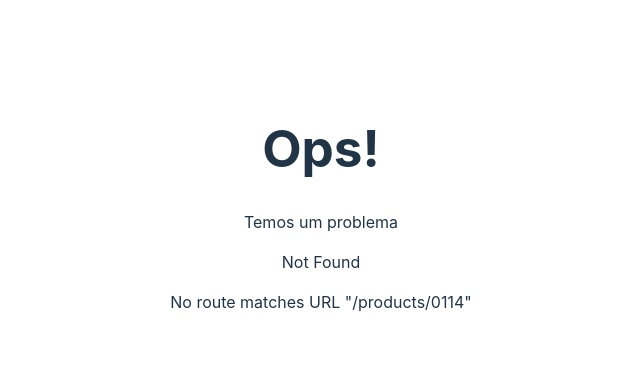
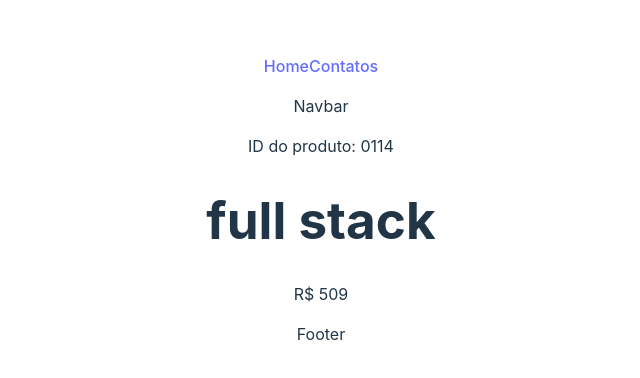
Before and after one commit to phelipeguimaraes/front-end, a React (Vite) app in the folder 3_React/7_REACT_ROUTER/router/: page /products/0114 in a window 1280 px wide. Before the commit this address had no page. Shown: the part 192-570 px from the top of the page, without its empty margins (319-959 px from the left). Built offline with nearby package versions, Linux system fonts and the light colour scheme; data requests are answered from the project's data file.

Commit message:
Carregamento de forma dinâmica

```diff
--- a/3_React/7_REACT_ROUTER/router/src/routes/Home.jsx
+++ b/3_React/7_REACT_ROUTER/router/src/routes/Home.jsx
@@ -4,6 +4,9 @@ import React from 'react'
 import {useFetch} from '../hooks/useFetch'
 
 const url = "http://localhost:3000/products"
+
+// 7 - rota dinâmica
+import {Link} from "react-router-dom"
 
 const Home = () => {
   const {data: items} = useFetch(url)
@@ -18,6 +21,8 @@ const Home = () => {
             <li key={item.id}>
               <h2>{item.name}</h2>
               <p>R$: {item.price}</p>
+              { /* 7 - rota dinâmica */}
+              <Link to={`/products/${item.id}`}>Detalhes</Link>
             </li>
           ))}
         </ul>
--- /dev/null
+++ b/3_React/7_REACT_ROUTER/router/src/routes/Product.jsx
@@ -0,0 +1,27 @@
+import { useParams } from "react-router-dom"
+import { useFetch } from "../hooks/useFetch"
+
+
+const Product = () => {
+
+    const {id} = useParams()
+
+    const url = "http://localhost:3000/products/" + id
+    const urll = `http://localhost:3000/products/${id}`
+
+    const {data:product} = useFetch(url)
+
+    if(!product) return <p>Carregando...</p>
+
+  return (
+    <div>
+        <p>ID do produto: {id}</p>
+        <div>
+            <h1>{product.name}</h1>
+            <p>R$ {product.price}</p>
+        </div>
+    </div>
+  )
+}
+
+export default Product
```
Also changed, not shown: 3_React/7_REACT_ROUTER/router/src/main.jsx (+7 -0 lines).
